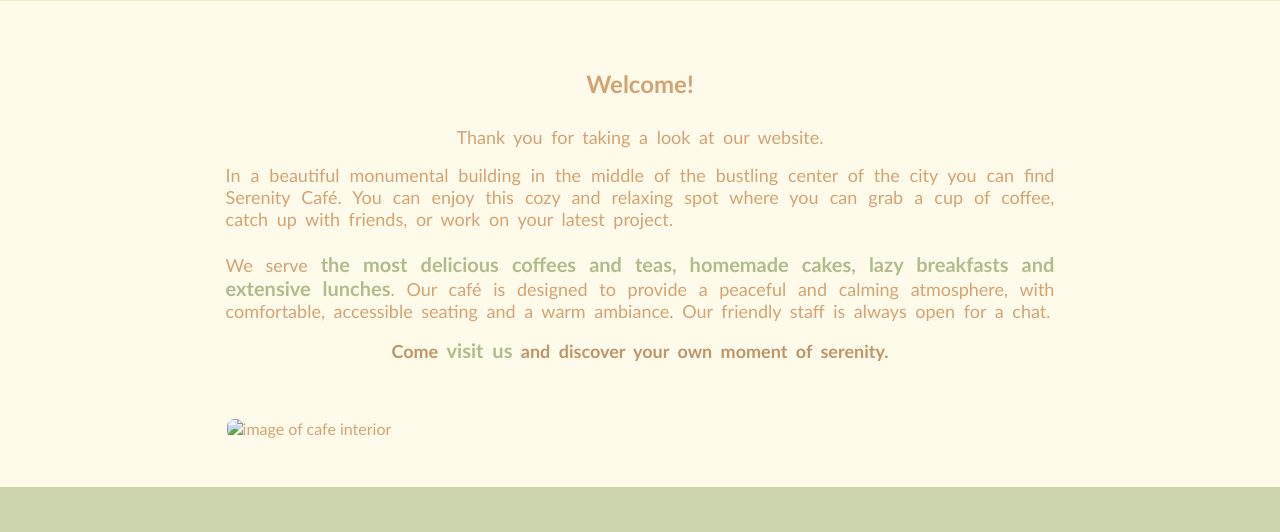
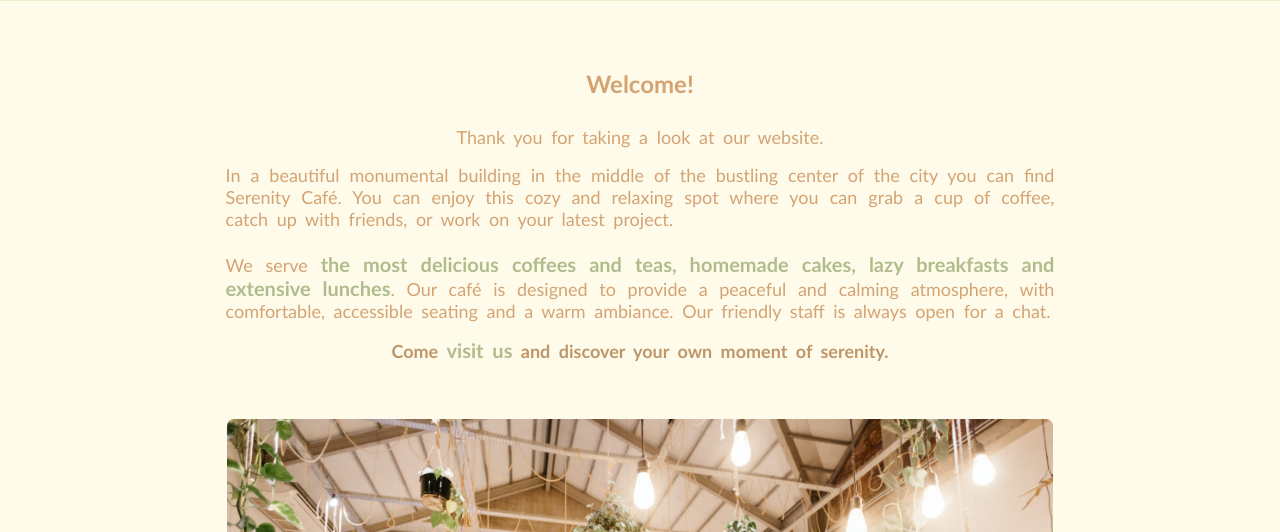
Before and after one commit to Gillian-Stephen/Serenity-Cafe-v3, a plain HTML site: page index.html in a window 1280 px wide. Shown: the part 263-795 px from the top of the page. Drawn offline with nearby package versions, Linux system fonts and the light colour scheme; the site is published under a folder, as on GitHub Pages, so addresses that start at the root find nothing.

Commit message:
Update index.html

```diff
--- a/index.html
+++ b/index.html
@@ -48,7 +48,7 @@
     </div>
 
     <div>
-      <img class="cafeimage" src="/images/pexels-cafe-interior.jpg" alt="image of cafe interior"/>
+      <img class="cafeimage" src="images/pexels-cafe-interior.jpg" alt="image of cafe interior"/>
     </div>
 
   </main>
```
